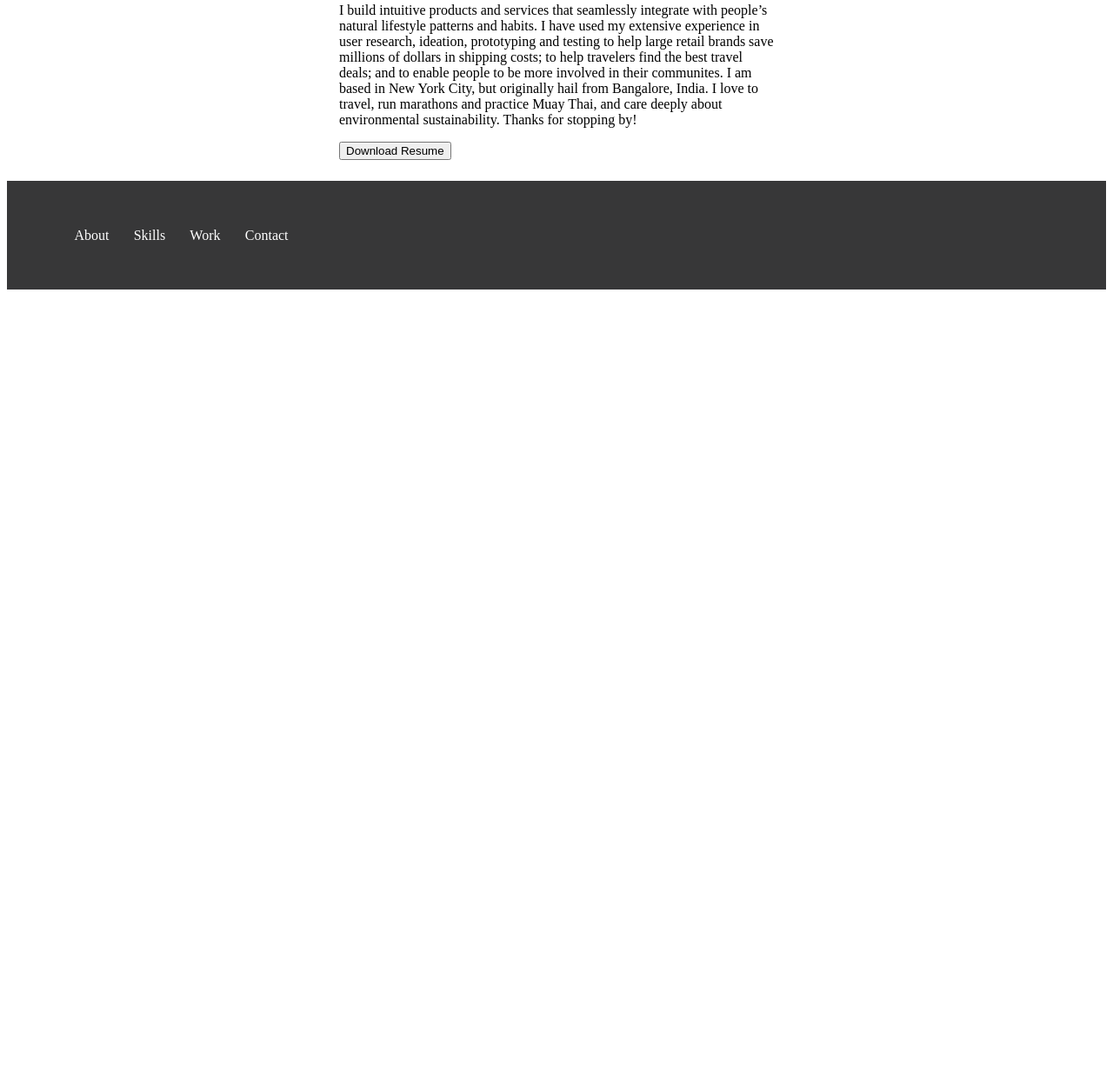
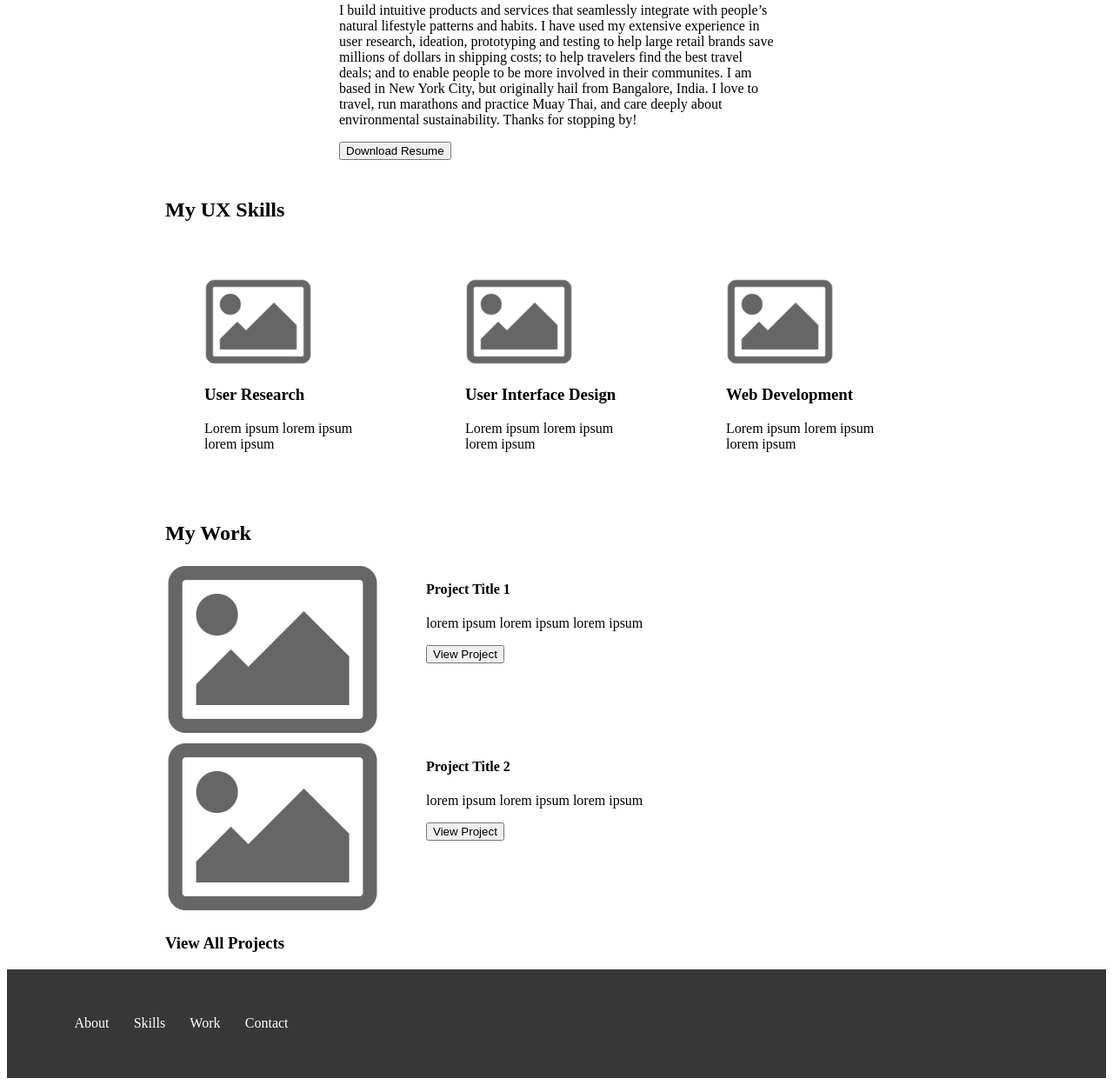
Before and after one commit to prnv06/UX_UI_HW_18, a plain HTML site: page index.html in a window 1280 px wide. Shown: the part 549-1797 px from the top of the page at 87% size. Before the commit the page ends 890 px from the top, so only its background shows below. Drawn offline with Linux system fonts and the light colour scheme.

Commit message:
Update to Work and Skills
updates to work and skills section

```diff
--- a/css/index.css
+++ b/css/index.css
@@ -49,10 +49,45 @@ footer ul {
     vertical-align: top;
 }
 
-.portfolio-image {
-    height: 400px;
+.flexContainer {
+    display: flex;
 }
 
-.logo-image {
-    height: 70px;
+.skills-container {
+    width: 33%;
+    padding: 5%;
 }
+
+.mySkills {
+    width: 900px;
+    margin: 0 auto;
+}
+
+.image1 {
+    grid-area: image1;
+}
+
+.image2 {
+    grid-area: image2;
+}
+
+.project1 {
+    grid-area: project1;
+}
+
+.project2 {
+    grid-area: project2;
+}
+
+.workGrid {
+    display: grid;
+    grid-template-areas:
+    'image1 project1'
+    'image2 project2';
+    grid-template-columns: 300px 400px;
+}
+
+.myWork {
+    width: 900px;
+    margin: 0 auto;
+}
--- a/index.html
+++ b/index.html
@@ -6,7 +6,7 @@
   <body>
       <header class="navigation">
         <div class="inline-block logo">
-            <img class="logo-image" src="images/logo.png">
+            <img src="images/logo.png" height="70px">
         </div>
         <nav class="inline-block">
             <ul>
@@ -19,7 +19,7 @@
       </header>
     <section class="heroImg">
         <div class="content">
-            <img class="portfolio-image" src="images/portfolio_img.png">
+            <img src="images/portfolio_img.png" height="400px">
             <p>
                 I build intuitive products and services that seamlessly integrate with people’s natural lifestyle patterns and habits.
                 I have used my extensive experience in user research, ideation, prototyping and testing to help large retail brands save millions of dollars in shipping costs; to help travelers find the best travel deals; and to enable people to be more involved in their communites.
@@ -28,6 +28,50 @@
             </p>
             <button>Download Resume</button>
         </div>
+    </section>
+
+    <!--  My UX Skills section coded using CSS flex -->
+    <section class="mySkills">
+        <h1>My UX Skills</h1>
+        <div class="flexContainer">
+            <div class="skills-container">
+                <img src="images/image_icon.png" height="100px">
+                <h3>User Research</h3>
+                <p>Lorem ipsum lorem ipsum lorem ipsum</p>
+            </div>
+            <div class="skills-container">
+                <img src="images/image_icon.png" height="100px">
+                <h3>User Interface Design</h3>
+                <p>Lorem ipsum lorem ipsum lorem ipsum</p>
+            </div>
+            <div class="skills-container">
+                <img src="images/image_icon.png" height="100px">
+                <h3>Web Development</h3>
+                <p>Lorem ipsum lorem ipsum lorem ipsum</p>
+            </div>
+        </div>
+    </section>
+    <section class="myWork">
+        <h1>My Work</h1>
+        <div class="workGrid">
+            <div class="image1">
+                <img src="images/image_icon.png" height="200px">
+            </div>
+            <div class="project1">
+                <h4>Project Title 1</h4>
+                <p>lorem ipsum lorem ipsum lorem ipsum</p>
+                <button>View Project</button>
+            </div>
+            <div class="image2">
+                <img src="images/image_icon.png" height="200px">
+            </div>
+            <div class="project2">
+                <h4>Project Title 2</h4>
+                <p>lorem ipsum lorem ipsum lorem ipsum</p>
+                <button>View Project</button>
+            </div>
+        </div>
+        <h3>View All Projects</h3>
     </section>
     <footer>
         <ul>
```
Also changed, not shown: images/image_icon.png (added).
